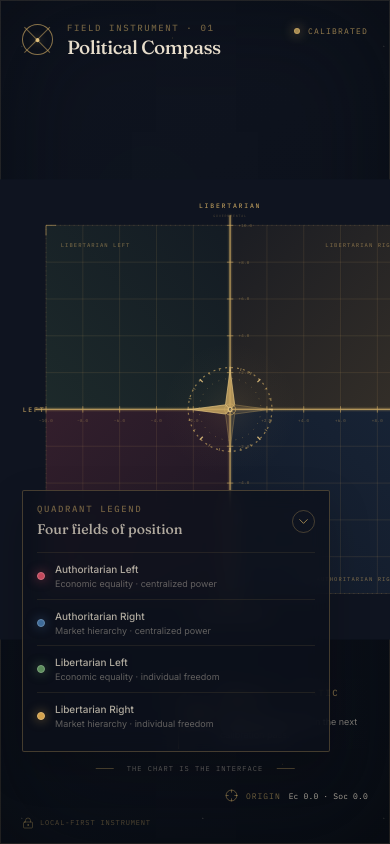
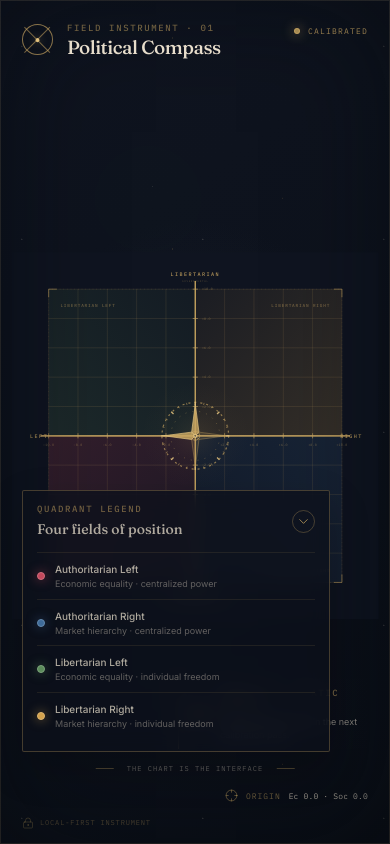
Before and after one commit to LucmanAly/Political-Compass, a React (Vite) app: page / in a window 390 px wide. Built offline with nearby package versions, Linux system fonts and the light colour scheme.

Commit message:
Refine Phase 1 responsive layering

```diff
--- a/src/styles.css
+++ b/src/styles.css
@@ -56,12 +56,12 @@ button {
 .app-shell::before,
 .app-shell::after {
   position: absolute;
-  z-index: -1;
   pointer-events: none;
   content: '';
 }
 
 .app-shell::before {
+  z-index: 0;
   inset: 0;
   opacity: 0.42;
   background-image:
@@ -73,6 +73,7 @@ button {
 }
 
 .app-shell::after {
+  z-index: 3;
   inset: 0;
   border: 1px solid rgba(201, 166, 97, 0.11);
   box-shadow: inset 0 0 110px rgba(4, 7, 12, 0.5);
@@ -80,6 +81,7 @@ button {
 
 .atmosphere {
   position: absolute;
+  z-index: 1;
   pointer-events: none;
   border-radius: 999px;
   filter: blur(60px);
@@ -245,6 +247,7 @@ button {
 
 .canvas-stage {
   position: absolute;
+  z-index: 2;
   inset: 0;
   display: grid;
   place-items: center;
@@ -588,14 +591,6 @@ button {
     font-size: 8px;
   }
 
-  .canvas-frame {
-    width: 118vw;
-    height: 118vw;
-    max-width: none;
-    max-height: none;
-    transform: translateY(-1.5vh);
-  }
-
   .quadrant-labels text {
     font-size: 12px;
   }
```
